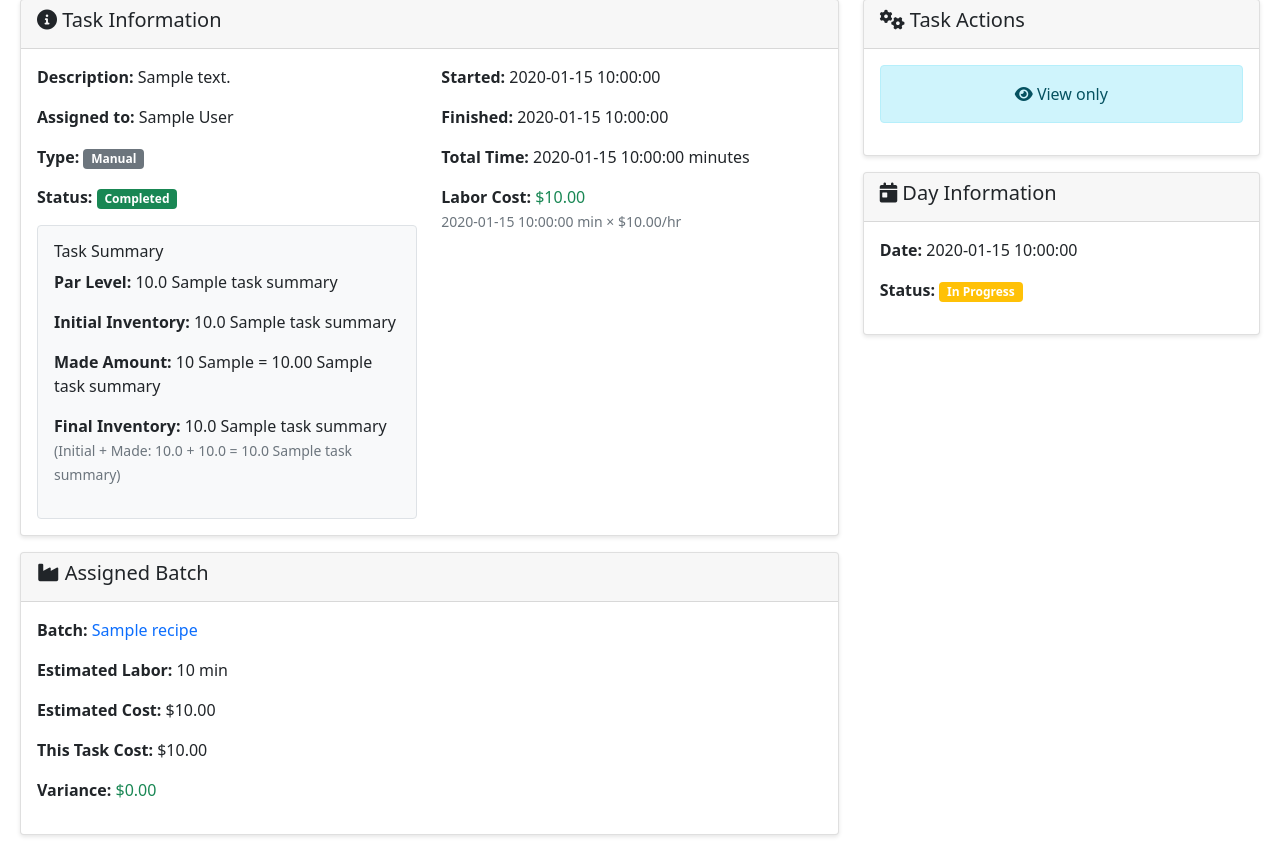
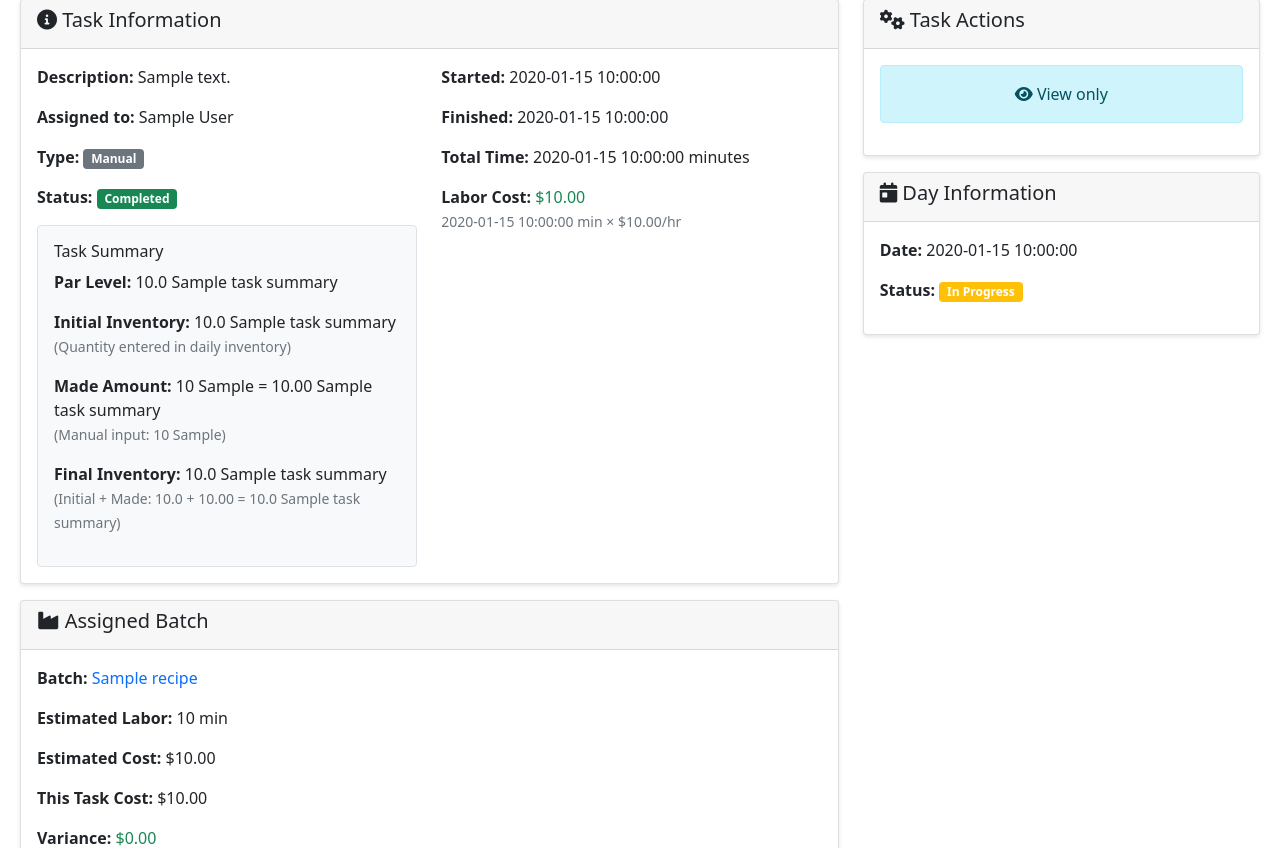
Before and after one commit to Xaque8787/roux, a FastAPI app: template templates/task_detail.html in a window 1280 px wide. Shown: the part 187-1035 px from the top of the page. Run offline with FastAPI, Linux system fonts and the light colour scheme; the template is opened without the code that fills it: most values are stand-ins (such as "Sample title", 1, 10 or a date in 2020).

Commit message:
Updated task_detail.html

```diff
--- a/app/main.py
+++ b/app/main.py
@@ -12,85 +12,91 @@ def calculate_task_summary(task, inventory_day_item):
     if not task.inventory_item:
         return None
 
-    item = task.inventory_item
-    summary = {
-        'par_level': item.par_level,
-        'par_unit_name': item.par_unit_name.name if item.par_unit_name else 'units',
-        'par_unit_equals_type': item.par_unit_equals_type,
-        'par_unit_equals': item.par_unit_equals_calculated,
-        'par_unit_equals_unit': item.par_unit_equals_unit,
-        'initial_inventory': 0.0,
-        'initial_converted': None,
-        'made_amount': None,
-        'made_unit': None,
-        'made_par_units': 0.0,
-        'made_converted': None,
-        'final_inventory': inventory_day_item.quantity if inventory_day_item else 0.0,
-        'final_converted': None,
-        'formulas': {}
+    inventory_item = task.inventory_item
+
+    # Get par level and par unit name
+    par_level = inventory_item.par_level
+    par_unit_name = inventory_item.par_unit_name.name if inventory_item.par_unit_name else "units"
+
+    # Get par unit equals information
+    par_unit_equals = inventory_item.par_unit_equals_calculated
+    par_unit_equals_type = inventory_item.par_unit_equals_type
+    par_unit_equals_unit = inventory_item.par_unit_equals_unit
+
+    # Use actual daily inventory quantity as initial inventory
+    initial_inventory = inventory_day_item.quantity if inventory_day_item else 0.0
+
+    # Calculate made amount in par units
+    made_par_units = 0.0
+    made_amount = None
+    made_unit = None
+    made_converted = None
+
+    if task.made_amount and task.made_unit:
+        # Variable yield or manual input
+        made_amount = task.made_amount
+        made_unit = task.made_unit
+        made_par_units = inventory_item.convert_to_par_units(made_amount, made_unit)
+
+        # Convert made amount to par unit equals unit if applicable
+        if par_unit_equals and par_unit_equals_unit and par_unit_equals_type == 'custom':
+            made_converted = made_amount  # Already in the right unit for custom
+        elif par_unit_equals and par_unit_equals_type == 'auto' and inventory_item.batch:
+            # Convert to batch yield unit
+            made_converted = made_amount  # Assume already in correct unit
+    elif task.batch and not task.batch.variable_yield and task.scale_factor:
+        # Fixed yield batch - calculate from batch yield and scale
+        batch_yield = task.batch.yield_amount * task.scale_factor
+        made_amount = batch_yield
+        made_unit = task.batch.yield_unit
+        made_par_units = inventory_item.convert_to_par_units(made_amount, made_unit)
+
+        # Convert to par unit equals unit if applicable
+        if par_unit_equals and par_unit_equals_unit:
+            if par_unit_equals_type == 'custom':
+                # Convert from batch yield unit to custom unit
+                try:
+                    if made_unit in WEIGHT_CONVERSIONS and par_unit_equals_unit in WEIGHT_CONVERSIONS:
+                        made_converted = convert_weight(made_amount, made_unit, par_unit_equals_unit)
+                    elif made_unit in VOLUME_CONVERSIONS and par_unit_equals_unit in VOLUME_CONVERSIONS:
+                        made_converted = convert_volume(made_amount, made_unit, par_unit_equals_unit)
+                    else:
+                        made_converted = made_amount
+                except:
+                    made_converted = made_amount
+            elif par_unit_equals_type == 'auto':
+                made_converted = made_amount  # Already in batch yield unit
+
+    # Calculate final inventory (initial + made)
+    final_inventory = initial_inventory + made_par_units
+
+    # Convert inventories to par unit equals unit if applicable
+    initial_converted = None
+    final_converted = None
+
+    if par_unit_equals and par_unit_equals_unit and par_unit_equals_type == 'custom':
+        initial_converted = initial_inventory * par_unit_equals
+        final_converted = final_inventory * par_unit_equals
+    elif par_unit_equals and par_unit_equals_type == 'auto' and inventory_item.batch:
+        # Convert using batch yield unit
+        initial_converted = initial_inventory * par_unit_equals
+        final_converted = final_inventory * par_unit_equals
+
+    return {
+        'par_level': par_level,
+        'par_unit_name': par_unit_name,
+        'par_unit_equals': par_unit_equals,
+        'par_unit_equals_type': par_unit_equals_type,
+        'par_unit_equals_unit': par_unit_equals_unit,
+        'initial_inventory': initial_inventory,
+        'initial_converted': initial_converted,
+        'made_amount': made_amount,
+        'made_unit': made_unit,
+        'made_par_units': made_par_units,
+        'made_converted': made_converted,
+        'final_inventory': final_inventory,
+        'final_converted': final_converted
     }
-
-    # Calculate made amount based on batch and task type
-    made_amount_in_batch_units = 0.0
-    made_unit = None
-
-    if task.batch:
-        if task.batch.variable_yield:
-            # Variable yield - use manual input
-            if task.made_amount and task.made_unit:
-                made_amount_in_batch_units = task.made_amount
-                made_unit = task.made_unit
-                summary['formulas']['made_amount'] = f"Manual input: {task.made_amount} {task.made_unit}"
-            else:
-                summary['formulas']['made_amount'] = "Variable yield - requires manual input"
-        else:
-            # Fixed yield - calculate from batch yield and scale
-            scale_factor = task.scale_factor or 1.0
-            made_amount_in_batch_units = task.batch.yield_amount * scale_factor
-            made_unit = task.batch.yield_unit
-            summary['formulas']['made_amount'] = f"Batch yield × scale: {task.batch.yield_amount} × {scale_factor} = {made_amount_in_batch_units} {made_unit}"
-    elif task.made_amount and task.made_unit:
-        # No batch but has manual input
-        made_amount_in_batch_units = task.made_amount
-        made_unit = task.made_unit
-        summary['formulas']['made_amount'] = f"Manual input: {task.made_amount} {task.made_unit}"
-
-    summary['made_amount'] = made_amount_in_batch_units
-    summary['made_unit'] = made_unit
-
-    # Convert made amount to par units
-    if made_amount_in_batch_units > 0 and item.par_unit_equals_calculated:
-        if item.par_unit_equals_type == 'auto' and task.batch and not task.batch.variable_yield:
-            # Auto: batch yield unit to par units
-            summary['made_par_units'] = made_amount_in_batch_units / item.par_unit_equals_calculated
-            summary['formulas']['made_par_units'] = f"{made_amount_in_batch_units} {made_unit} ÷ {item.par_unit_equals_calculated} = {summary['made_par_units']:.2f} {summary['par_unit_name']}"
-        elif item.par_unit_equals_type == 'custom':
-            # Custom conversion
-            if made_unit == item.par_unit_equals_unit:
-                summary['made_par_units'] = made_amount_in_batch_units / item.par_unit_equals_calculated
-                summary['formulas']['made_par_units'] = f"{made_amount_in_batch_units} {made_unit} ÷ {item.par_unit_equals_calculated} = {summary['made_par_units']:.2f} {summary['par_unit_name']}"
-            else:
-                # Need unit conversion - simplified for now
-                summary['made_par_units'] = made_amount_in_batch_units / item.par_unit_equals_calculated
-                summary['formulas']['made_par_units'] = f"~{made_amount_in_batch_units} {made_unit} ÷ {item.par_unit_equals_calculated} = {summary['made_par_units']:.2f} {summary['par_unit_name']} (approx)"
-        elif item.par_unit_equals_type == 'par_unit_itself':
-            # Direct conversion
-            summary['made_par_units'] = made_amount_in_batch_units
-            summary['formulas']['made_par_units'] = f"{made_amount_in_batch_units} {made_unit} = {summary['made_par_units']:.2f} {summary['par_unit_name']} (direct)"
-
-    # Calculate initial inventory (final - made)
-    summary['initial_inventory'] = summary['final_inventory'] - summary['made_par_units']
-    summary['formulas']['initial_inventory'] = f"Final - Made: {summary['final_inventory']:.1f} - {summary['made_par_units']:.2f} = {summary['initial_inventory']:.2f} {summary['par_unit_name']}"
-
-    # Convert to custom units if applicable
-    if item.par_unit_equals_calculated and item.par_unit_equals_type == 'custom':
-        summary['initial_converted'] = summary['initial_inventory'] * item.par_unit_equals_calculated
-        summary['made_converted'] = summary['made_par_units'] * item.par_unit_equals_calculated
-        summary['final_converted'] = summary['final_inventory'] * item.par_unit_equals_calculated
-
-        summary['formulas']['conversions'] = f"1 {summary['par_unit_name']} = {item.par_unit_equals_calculated} {item.par_unit_equals_unit}"
-
-    return summary
 
 from .database import SessionLocal, engine, Base
 from .models import (
--- a/templates/inventory_day.html
+++ b/templates/inventory_day.html
@@ -303,6 +303,7 @@
                                         {% if summary.initial_converted %}
                                             ({{ "%.2f"|format(summary.initial_converted) }} {{ summary.par_unit_equals_unit }})
                                         {% endif %}<br>
+                                        <small class="text-muted">(Quantity entered in daily inventory)</small><br>
 
                                         {% if summary.made_amount %}
                                         <strong>Made Amount:</strong> {{ summary.made_amount }} {{ summary.made_unit }} = {{ "%.2f"|format(summary.made_par_units) }} {{ summary.par_unit_name }}
@@ -315,6 +316,7 @@
                                         {% if summary.final_converted %}
                                             ({{ "%.2f"|format(summary.final_converted) }} {{ summary.par_unit_equals_unit }})
                                         {% endif %}
+                                        <br><small class="text-muted">(Initial + Made: {{ "%.1f"|format(summary.initial_inventory) }} + {{ "%.2f"|format(summary.made_par_units) }} = {{ "%.1f"|format(summary.final_inventory) }} {{ summary.par_unit_name }})</small>
                                     </small>
                                 </div>
                                 {% endif %}
--- a/templates/task_detail.html
+++ b/templates/task_detail.html
@@ -74,12 +74,18 @@
                             {% if task_summary.initial_converted %}
                                 ({{ "%.2f"|format(task_summary.initial_converted) }} {{ task_summary.par_unit_equals_unit }})
                             {% endif %}
+                            <br><small class="text-muted">(Quantity entered in daily inventory)</small>
                             </p>
 
                             {% if task_summary.made_amount %}
                             <p><strong>Made Amount:</strong> {{ task_summary.made_amount }} {{ task_summary.made_unit }} = {{ "%.2f"|format(task_summary.made_par_units) }} {{ task_summary.par_unit_name }}
                             {% if task_summary.made_converted %}
                                 ({{ "%.2f"|format(task_summary.made_converted) }} {{ task_summary.par_unit_equals_unit }})
+                            {% endif %}
+                            {% if task.batch and not task.batch.variable_yield and task.scale_factor %}
+                            <br><small class="text-muted">(Batch yield × scale: {{ task.batch.yield_amount }} × {{ task.scale_factor }} = {{ task_summary.made_amount }} {{ task_summary.made_unit }})</small>
+                            {% elif task_summary.made_amount %}
+                            <br><small class="text-muted">(Manual input: {{ task_summary.made_amount }} {{ task_summary.made_unit }})</small>
                             {% endif %}
                             </p>
                             {% endif %}
@@ -88,7 +94,7 @@
                             {% if task_summary.final_converted %}
                                 ({{ "%.2f"|format(task_summary.final_converted) }} {{ task_summary.par_unit_equals_unit }})
                             {% endif %}
-                            <br><small class="text-muted">(Initial + Made: {{ "%.1f"|format(task_summary.initial_inventory) }} + {{ "%.1f"|format(task_summary.made_par_units) }} = {{ "%.1f"|format(task_summary.final_inventory) }} {{ task_summary.par_unit_name }})</small>
+                            <br><small class="text-muted">(Initial + Made: {{ "%.1f"|format(task_summary.initial_inventory) }} + {{ "%.2f"|format(task_summary.made_par_units) }} = {{ "%.1f"|format(task_summary.final_inventory) }} {{ task_summary.par_unit_name }})</small>
                             </p>
                         </div>
                         {% endif %}
```
